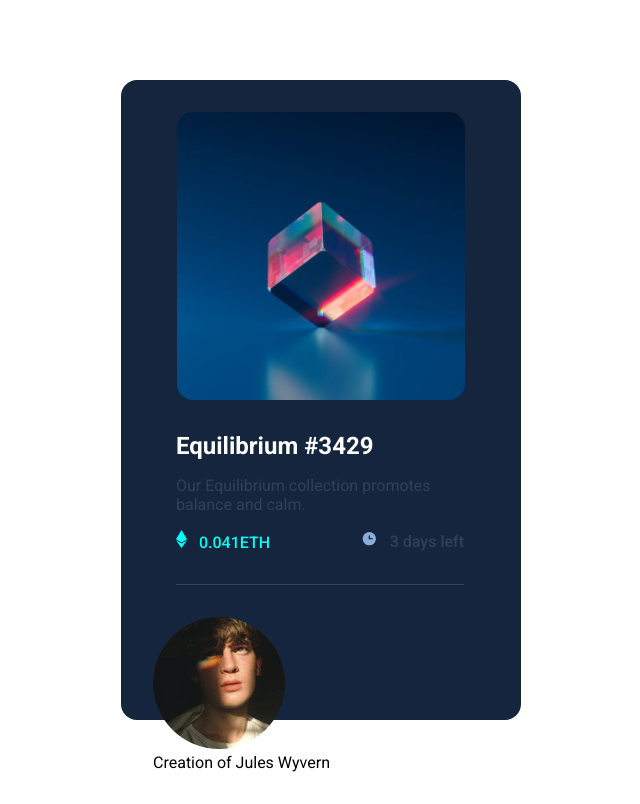
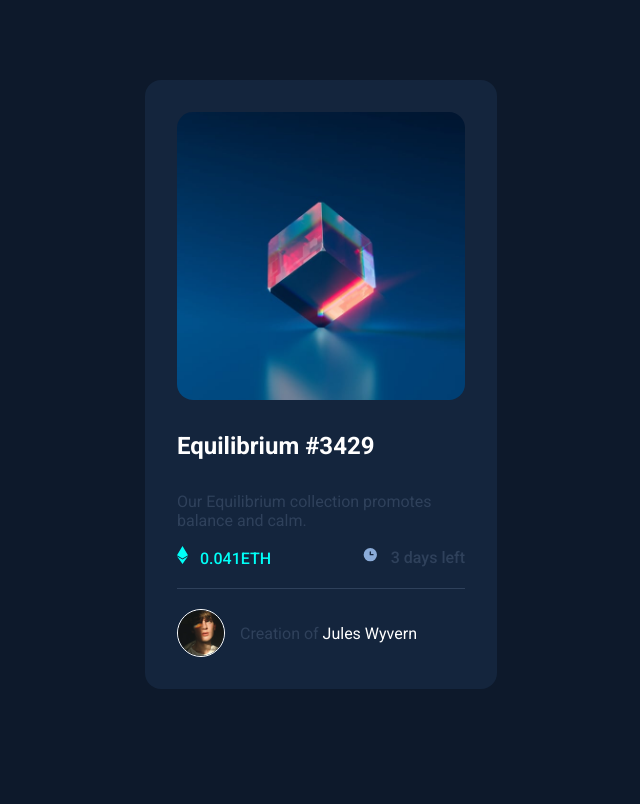
Before and after one commit to paulacynthia/card-component, a plain HTML site: page index.html in a window 1280 px wide. Shown: the whole page, without its empty margins (319-959 px from the left). Drawn offline with Linux system fonts and the light colour scheme.

Commit message:
increment

```diff
--- a/index.html
+++ b/index.html
@@ -44,8 +44,10 @@
           </div>
 
           <div class="divider"></div>
-          <img class="image-avatar" src="./assets/image-avatar.png" alt="" />
-          <p>Creation of <span>Jules Wyvern</span></p>
+          <div class="container footer">
+            <img class="image-avatar" src="./assets/image-avatar.png" alt="" />
+            <p class="teste">Creation of <span>Jules Wyvern</span></p>
+          </div>
         </div>
       </div>
     </main>
--- a/styles.css
+++ b/styles.css
@@ -22,23 +22,32 @@
   border-radius: 1rem;
 }
 
+.image-avatar {
+  width: 3rem;
+  border-radius: 200px;
+  border: 1px solid var(--white);
+}
+
+body {
+  background-color: var(--main);
+}
+
 .card {
   background-color: var(--card);
   margin: 0 auto;
-  max-width: 25rem;
+  max-width: 22rem;
   max-height: 40rem;
   border-radius: 1rem;
+  box-shadow: 2rem;
 }
 
 .title {
-  margin-left: 1.4375rem;
   margin-top: 2rem;
+  margin-bottom: 2rem;
   color: var(--white);
 }
 
 .subtitle {
-  margin-left: 1.4375rem;
-
   margin-top: 1rem;
   color: var(--line);
   font-weight: 400;
@@ -50,7 +59,6 @@
 }
 
 .container {
-  margin-left: 1.4375rem;
   margin-top: 1rem;
   max-width: 18rem;
   display: flex;
@@ -77,18 +85,30 @@
 
 .divider {
   font-size: 14px;
-  color: var(--line);
+  color: var(--soft);
 
-  margin: 32px 0;
+  margin: 20px 0;
   display: flex;
   align-items: center;
 }
 
 .divider:before {
-  margin-left: 1.4375rem;
   max-width: 18rem;
   content: "";
   flex: 1;
   height: 1px;
   background: var(--line);
 }
+
+.container.footer {
+  align-items: center;
+}
+
+.teste {
+  margin-right: 3rem;
+  color: var(--line);
+}
+
+span {
+  color: var(--white);
+}
```
